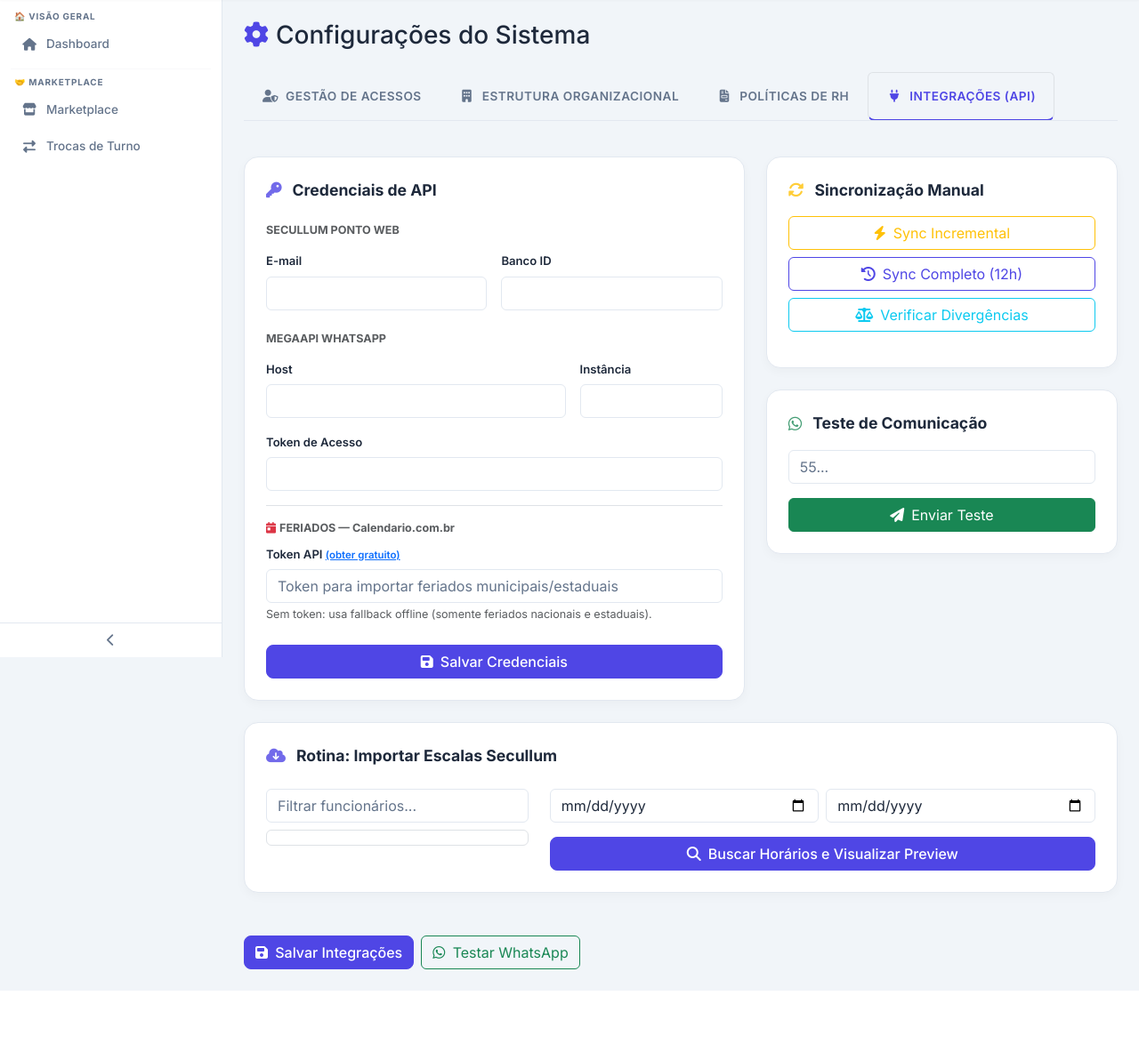
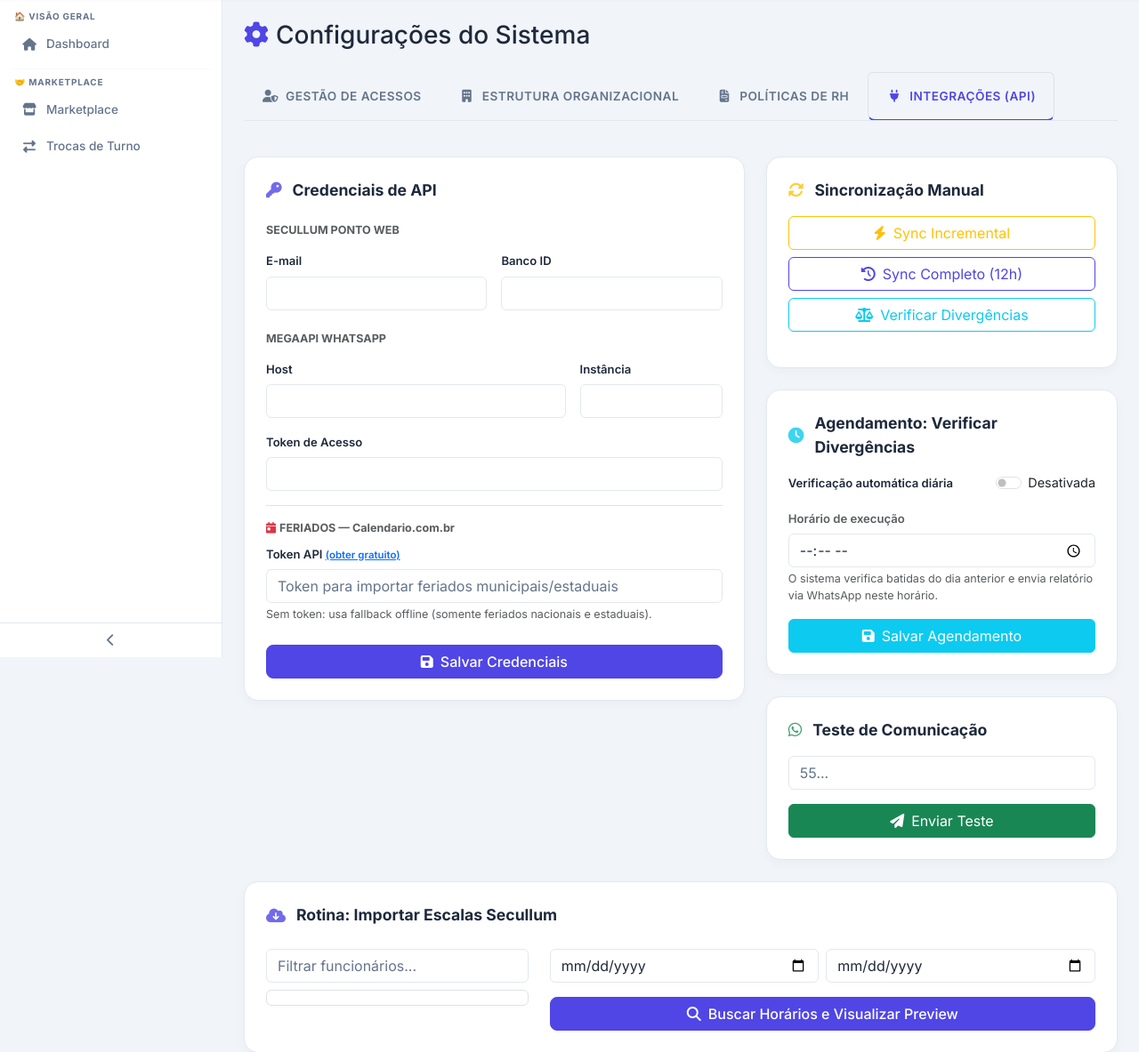
Before and after one commit to Admsmartfit/secullum10, a Python web app: template templates/config/index.html in a window 1280 px wide, after a click on "INTEGRAÇÕES (API)". Shown: the part 61-1244 px from the top of the page at 89% size. Before the commit the page ends 1175 px from the top, so only its background shows below. Run offline with Jinja, Linux system fonts and the light colour scheme; the template is opened without the code that fills it, so the values that code supplies are empty; some libraries are stand-ins or nearby versions.

Commit message:
atualiza

```diff
--- a/templates/config/index.html
+++ b/templates/config/index.html
@@ -606,6 +606,45 @@
           <div id="syncStatus" class="mt-3 small"></div>
         </div>
 
+        <!-- Agendamento: Verificação Automática de Divergências -->
+        <div class="card p-4 mb-4">
+          <div class="section-title mb-3">
+            <i class="fas fa-clock text-info"></i>
+            Agendamento: Verificar Divergências
+          </div>
+          <form method="post" action="{{ url_for('config_hub.verificar_incons_salvar') }}">
+            <div class="d-flex align-items-center justify-content-between mb-3">
+              <label class="form-label mb-0 fw-semibold">Verificação automática diária</label>
+              <div class="form-check form-switch mb-0">
+                <input class="form-check-input" type="checkbox" name="verificar_incons_ativo" id="verificarInconsAtivo"
+                  {% if sync_cfg.verificar_incons_ativo %}checked{% endif %}
+                  onchange="this.nextElementSibling.textContent = this.checked ? 'Ativada' : 'Desativada'">
+                <label class="form-check-label" for="verificarInconsAtivo">
+                  {{ 'Ativada' if sync_cfg.verificar_incons_ativo else 'Desativada' }}
+                </label>
+              </div>
+            </div>
+            <div class="mb-3">
+              <label class="form-label small text-muted">Horário de execução</label>
+              <input type="time" class="form-control" name="verificar_incons_hora"
+                value="{{ sync_cfg.verificar_incons_hora }}" required>
+              <div class="form-text">O sistema verifica batidas do dia anterior e envia relatório via WhatsApp neste horário.</div>
+            </div>
+            {% if sync_cfg.verificar_incons_ultimo_run %}
+            <div class="alert alert-light py-2 px-3 mb-3 small border">
+              <i class="fas fa-history me-1 text-muted"></i>
+              <strong>Última execução:</strong> {{ sync_cfg.verificar_incons_ultimo_run[:16].replace('T',' ') }}<br>
+              {% if sync_cfg.verificar_incons_ultimo_resultado %}
+              <span class="text-muted"><i class="fas fa-info-circle me-1"></i>{{ sync_cfg.verificar_incons_ultimo_resultado }}</span>
+              {% endif %}
+            </div>
+            {% endif %}
+            <button type="submit" class="btn btn-info text-white w-100">
+              <i class="fas fa-save me-2"></i>Salvar Agendamento
+            </button>
+          </form>
+        </div>
+
         <div class="card p-4">
           <div class="section-title mb-3">
             <i class="fab fa-whatsapp text-success"></i>
```
